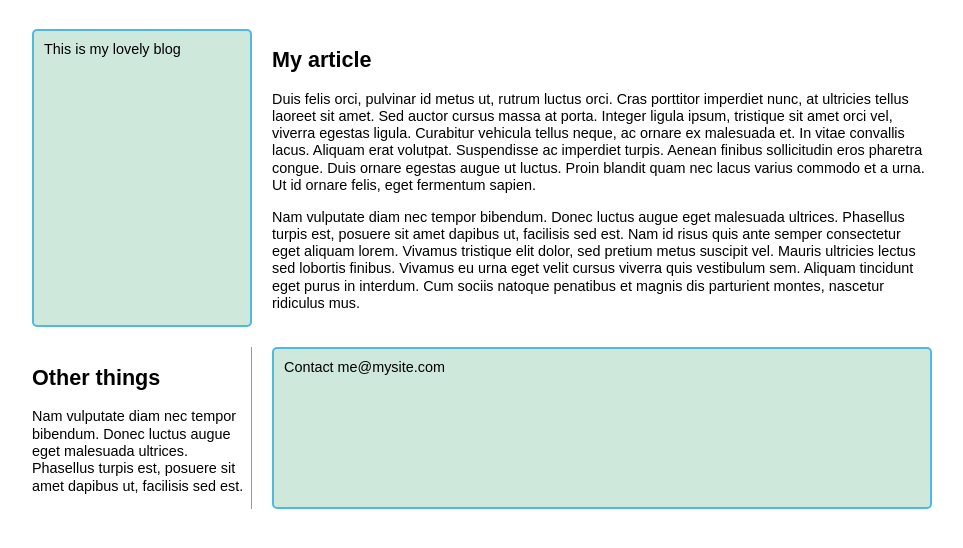
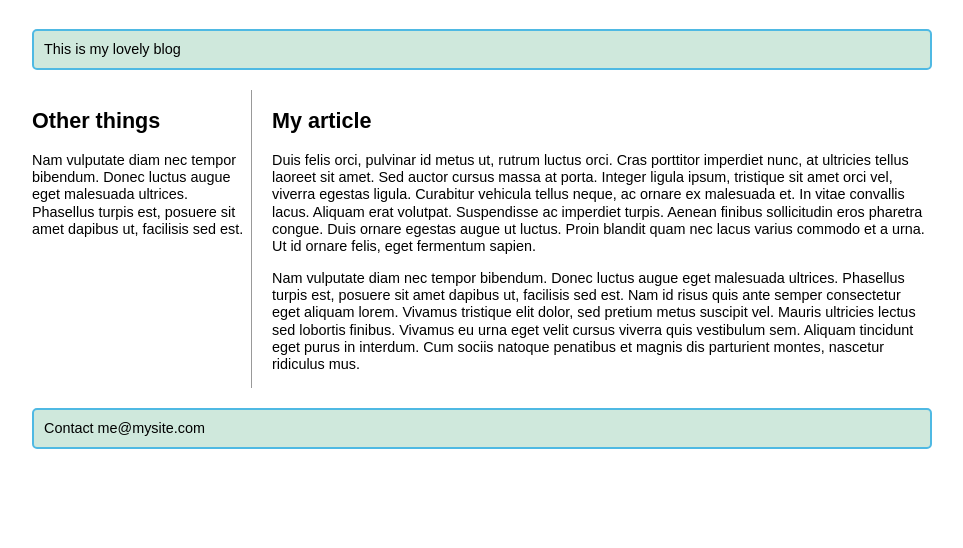
Before and after one commit to sunfora/mdn-webdocs-tutorial, a plain HTML site: page 03 css/04 css-layout/05 grid/8-placement-starting-point.html in a window 1280 px wide. Shown: the whole page, without its empty margins (158-1121 px from the left). Drawn offline with Linux system fonts and the light colour scheme.

Commit message:
grid elements positioning with rows and columns

```diff
--- a/03 css/04 css-layout/05 grid/8-placement-starting-point.html
+++ b/03 css/04 css-layout/05 grid/8-placement-starting-point.html
@@ -28,6 +28,26 @@
 
       aside {
         border-right: 1px solid #999;
+      }
+
+      header {
+        grid-column: 1 / 3;
+        grid-row: 1;
+      }
+
+      article {
+        grid-column: 2;
+        grid-row: 2;
+      }
+
+      aside {
+        grid-column: 1;
+        grid-row: 2;
+      }
+
+      footer {
+        grid-column: 1 / 3;
+        grid-row: 3;
       }
 
       </style>
```
